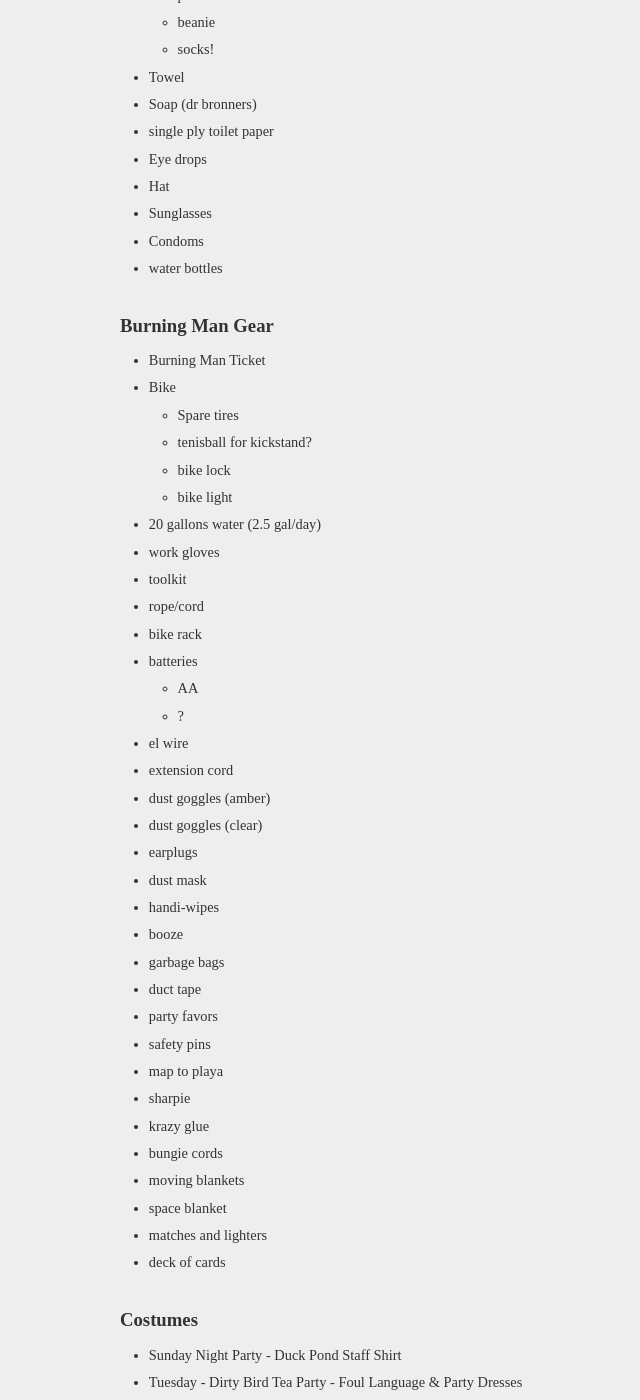
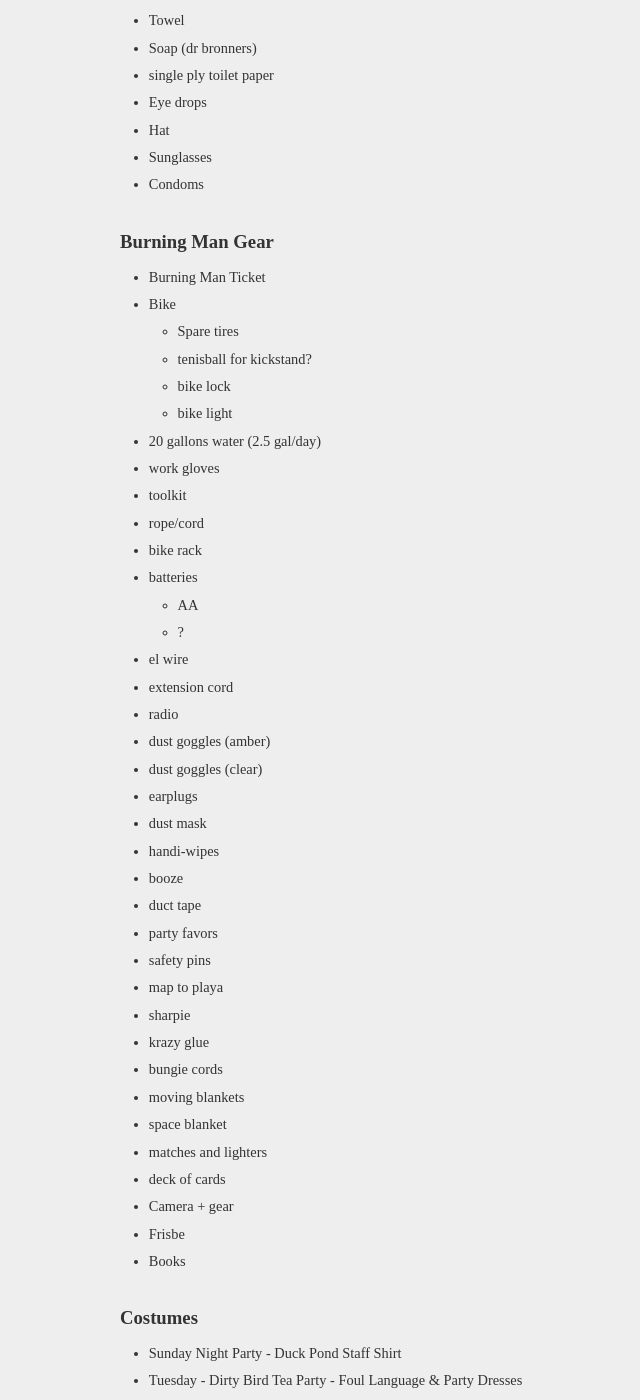
Before and after one commit to icco/traveling, a Jekyll site: the page built from _posts/2012-08-25-burning-man.md, in a window 1280 px wide and 1400 px high, scrolled down 1354 px. Shown: the whole window, without its empty margins (120-760 px from the left). Built offline with Jekyll 4.4.1, drawn with Linux system fonts in a browser that asks for light colours.

Commit message:
Tweaked the burning man list a little

```diff
--- a/_posts/2012-08-25-burning-man.md
+++ b/_posts/2012-08-25-burning-man.md
@@ -63,7 +61,6 @@ Based off of [Reed Morse's List][1].
  * Hat
  * Sunglasses
  * Condoms
- * water bottles
 
 ## Burning Man Gear
 
@@ -83,13 +80,13 @@ Based off of [Reed Morse's List][1].
    * ?
  * el wire
  * extension cord
+ * radio
  * dust goggles (amber)
  * dust goggles (clear)
  * earplugs
  * dust mask
  * handi-wipes
  * booze
- * garbage bags
  * duct tape
  * party favors
  * safety pins
@@ -101,6 +98,9 @@ Based off of [Reed Morse's List][1].
  * space blanket
  * matches and lighters
  * deck of cards
+ * Camera + gear
+ * Frisbe
+ * Books
 
 ## Costumes
 
```
Also changed, not shown: other parts of _posts/2012-08-25-burning-man.md (+1 -3 lines).
